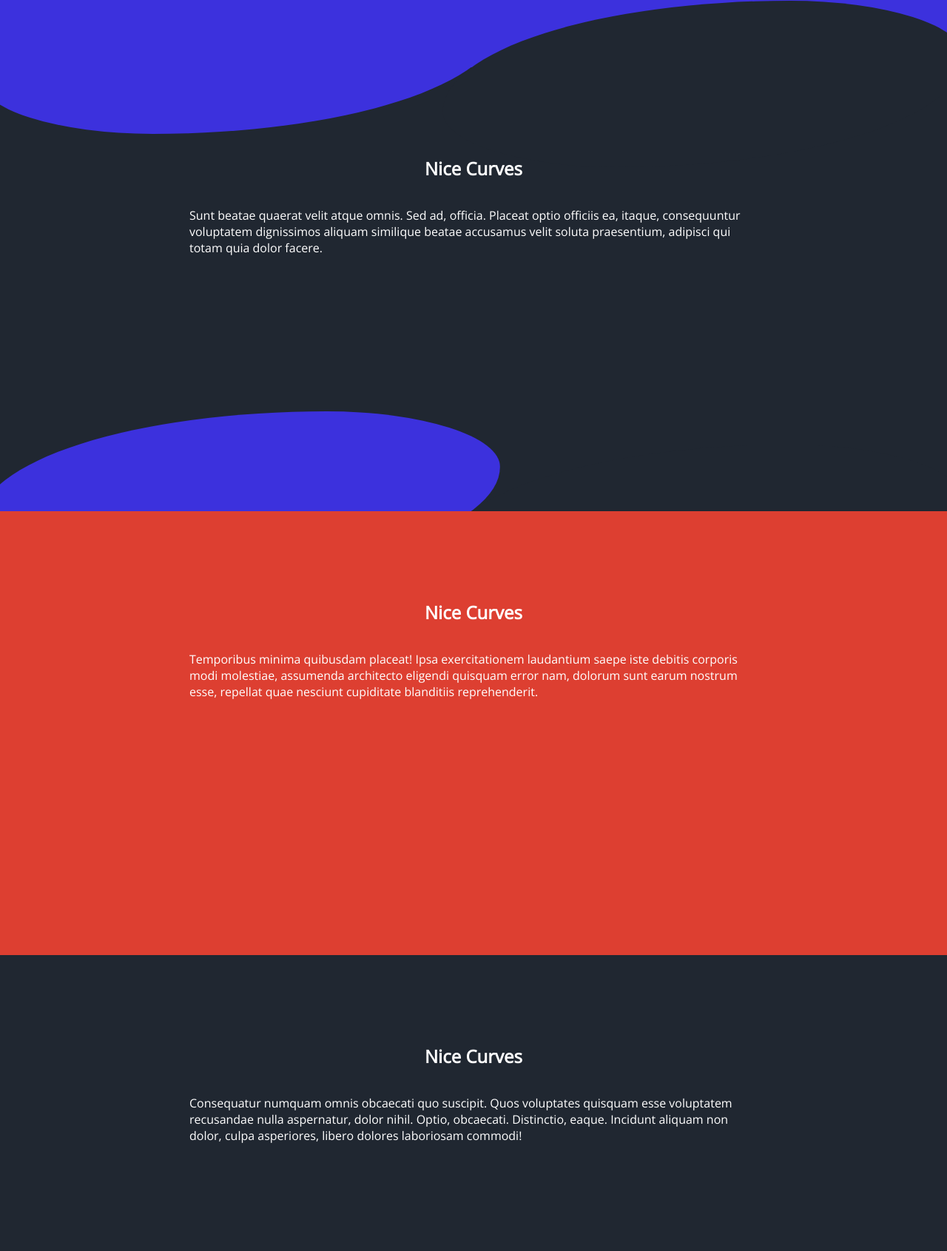
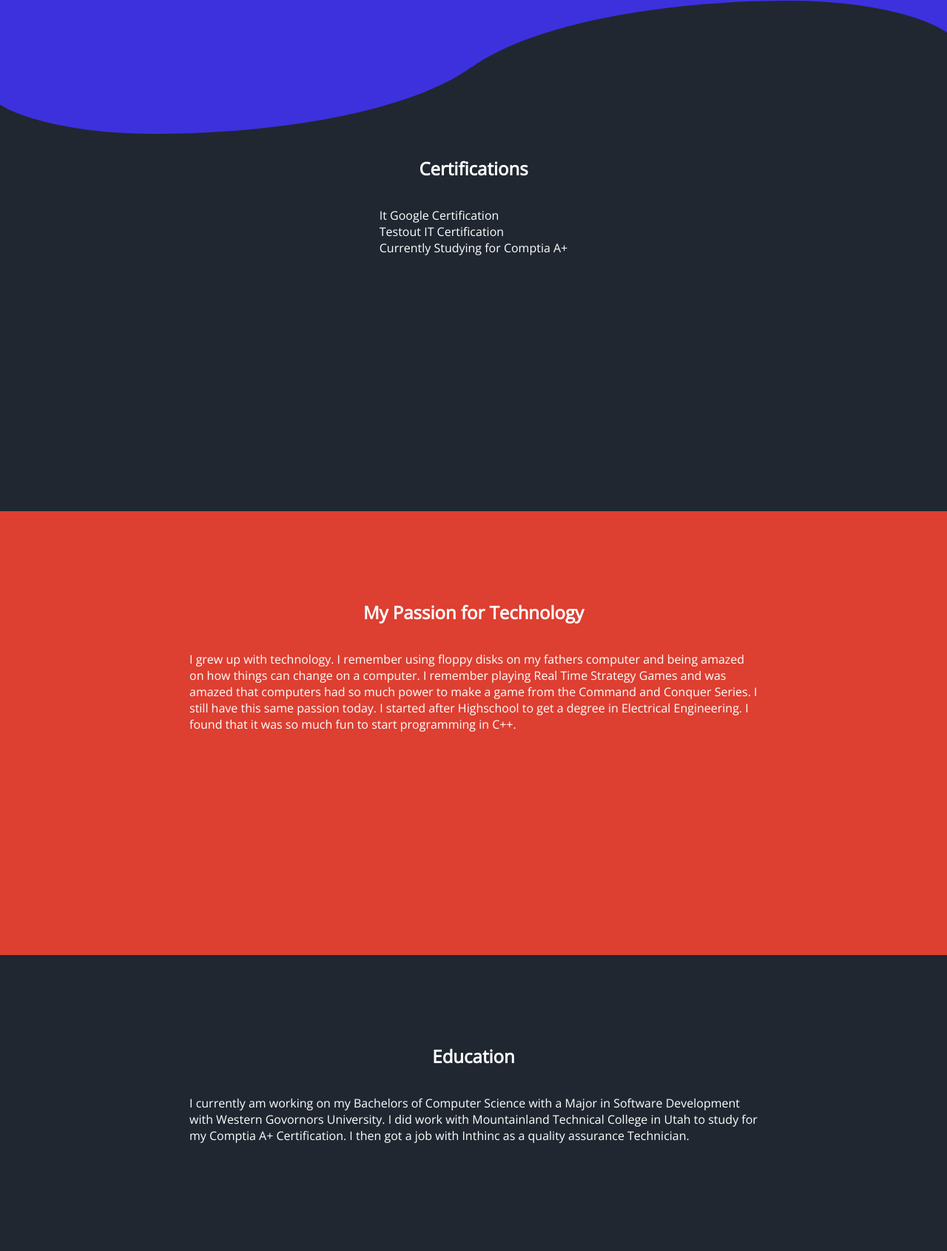
Before and after one commit to Nyot1s/Learning-Atom, a plain HTML site: page index.html in a window 1280 px wide. Shown: the part 509-2200 px from the top of the page at 74% size. Drawn offline with nearby package versions, Linux system fonts and the light colour scheme.

Commit message:
This is to add content instead of the lorem txt.

```diff
--- a/index.html
+++ b/index.html
@@ -22,36 +22,31 @@
     <div class="curve"></div>
   </section>
   <section>
-    <h1>Nice Curves</h1>
-    <p>Sunt beatae quaerat velit atque omnis. Sed ad, officia. Placeat optio officiis ea, itaque, consequuntur voluptatem dignissimos aliquam similique beatae accusamus velit soluta praesentium, adipisci qui totam quia dolor facere.</p>
-    <div class="curve"></div>
+    <h1>Certifications</h1>
+    <p> It Google Certification<br> Testout IT Certification<br> Currently Studying for Comptia A+</p>
+
   </section>
   <section class="red">
-    <h1>Nice Curves</h1>
-    <p>Temporibus minima quibusdam placeat! Ipsa exercitationem laudantium saepe iste debitis corporis modi molestiae, assumenda architecto eligendi quisquam error nam, dolorum sunt earum nostrum esse, repellat quae nesciunt cupiditate blanditiis
-      reprehenderit.</p>
+    <h1>My Passion for Technology</h1>
+    <p>I grew up with technology. I remember using floppy disks on my fathers computer and being amazed on how things can change on a computer. I remember playing Real Time Strategy Games and was amazed that computers had so much power to make a game from the Command and Conquer Series.
+      I still have this same passion today. I started after Highschool to get a degree in Electrical Engineering. I found that it was so much fun to start programming in C++.
+    </p>
+
   </section>
   <section>
-    <h1>Nice Curves</h1>
-    <p>Consequatur numquam omnis obcaecati quo suscipit. Quos voluptates quisquam esse voluptatem recusandae nulla aspernatur, dolor nihil. Optio, obcaecati. Distinctio, eaque. Incidunt aliquam non dolor, culpa asperiores, libero dolores laboriosam
-      commodi!</p>
+    <h1>Education</h1>
+    <p>I currently am working on my Bachelors of Computer Science with a Major in Software Development with Western Govornors University. I did work with Mountainland Technical College in Utah to study for my Comptia A+ Certification. I then got a job with Inthinc as a quality
+      assurance Technician.
+    </p>
   </section>
   <section class="green">
-    <h1>Nice Curves</h1>
-    <p>Exercitationem officia nulla accusamus ratione maxime voluptatum perspiciatis, minus doloremque enim dolores voluptate, explicabo vel fuga numquam molestias! Est eos esse mollitia harum vel laboriosam sequi dignissimos repellat aliquid
-      expedita.</p>
+    <h1>Why a Website?</h1>
+    <p>I started a webdevelopment class and wanted to make a website. I found a domain provider with AWS and wanted to expand my skills with HTML, CSS and eventually build up into Javascript.</p>
   </section>
   <section>
-    <h1>Nice Curves</h1>
-    <p>Enim in, quisquam corporis esse praesentium asperiores accusantium magnam saepe perspiciatis excepturi, ut. Minima error beatae porro animi aspernatur, nulla et nemo sunt adipisci veritatis placeat, voluptates. Quos, earum, dicta.</p>
-  </section>
-  <section class="blue">
-    <h1>Nice Curves</h1>
-    <p>Quasi modi commodi iure perferendis harum voluptate, numquam ipsa quidem consequuntur aliquam, quaerat dicta enim illo accusamus veritatis beatae possimus distinctio! Pariatur optio placeat dicta quasi in? Quia, fugit, repellat.</p>
-  </section>
-  <section>
-    <h1>Nice Curves</h1>
-    <p>Esse alias, sapiente ratione dolorum odio cum at neque dolores architecto eaque, laborum officia ut obcaecati, excepturi sint voluptatum earum repellat delectus quisquam perferendis exercitationem est voluptas. Nemo, mollitia, assumenda.</p>
+    <h1>Contact</h1>
+    <p>Feel free to contact me about opportunities or to talk about tech.<br> Email: Nyotis@gmail.com
+    </p>
   </section>
 </body>
 
```
